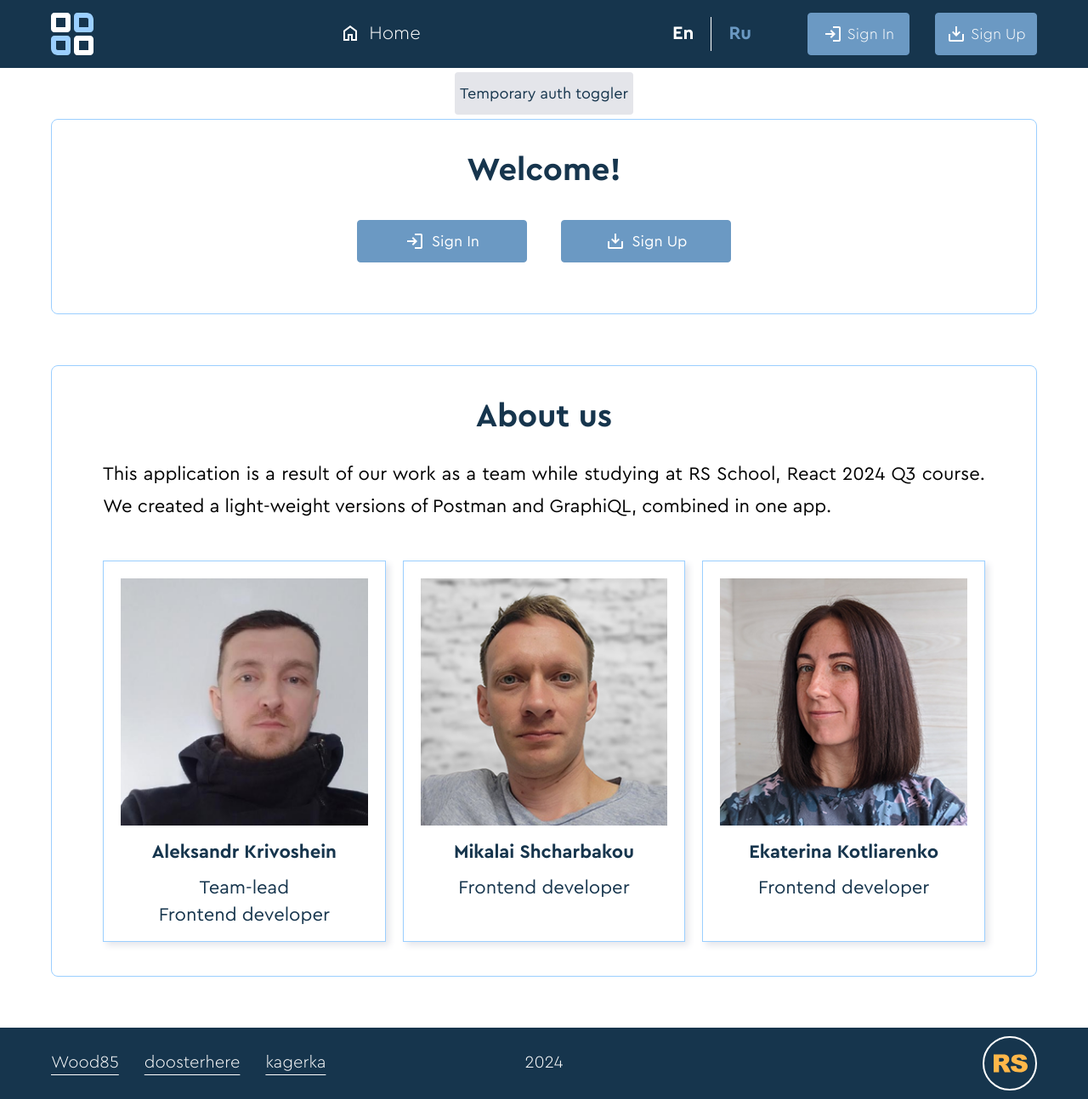
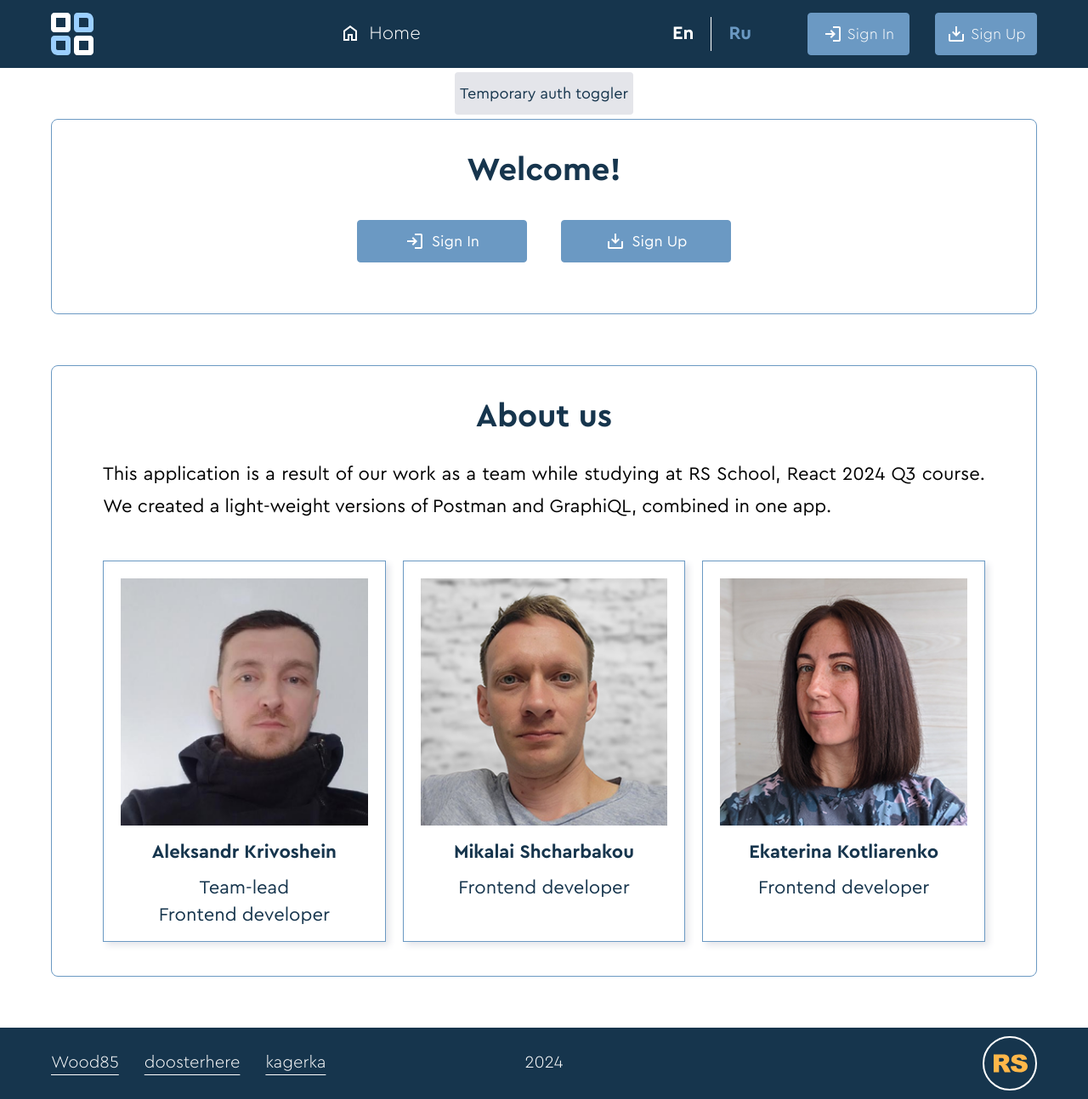
Before and after one commit to Wood85/graphiql-app, a Next.js app: page / in a window 1280 px wide. Shown: the whole page at 85% size. Built offline with nearby package versions, Linux system fonts and the light colour scheme.

Commit message:
style: RSS-GRAPHI-2_01 adjusting border color and link style

```diff
--- a/src/components/About/About.module.scss
+++ b/src/components/About/About.module.scss
@@ -5,7 +5,7 @@
   display: flex;
   flex-direction: column;
   align-items: center;
-  border: 1px solid $light-blue;
+  border: 1px solid $blue;
   border-radius: 8px;
 
   font-size: 22px;
@@ -82,7 +82,7 @@
       display: flex;
       flex-direction: column;
       align-items: center;
-      border: 1px solid $light-blue;
+      border: 1px solid $blue;
 
       line-height: 22px;
       text-align: center;
--- a/src/components/Welcome/Welcome.module.scss
+++ b/src/components/Welcome/Welcome.module.scss
@@ -19,7 +19,7 @@
   justify-content: center;
   align-items: center;
   gap: 40px;
-  border: 1px solid $light-blue;
+  border: 1px solid $blue;
   border-radius: 8px;
 
   transition: all 0.3s ease-in;
@@ -86,11 +86,10 @@
 
     .link {
       margin: 0 10px;
-      // border-bottom: 1px solid $dark-blue;
+      border-bottom: 1px solid $dark-blue;
 
       color: $dark-blue;
       font-size: 22px;
-      border-bottom: 1px solid transparent;
 
       text-decoration: none;
 
@@ -99,7 +98,6 @@
       &:hover {
         color: $orange;
         border-color: $orange;
-        border-bottom: 1px solid $orange;
       }
 
       @media screen and (max-width: 767px) {
```
